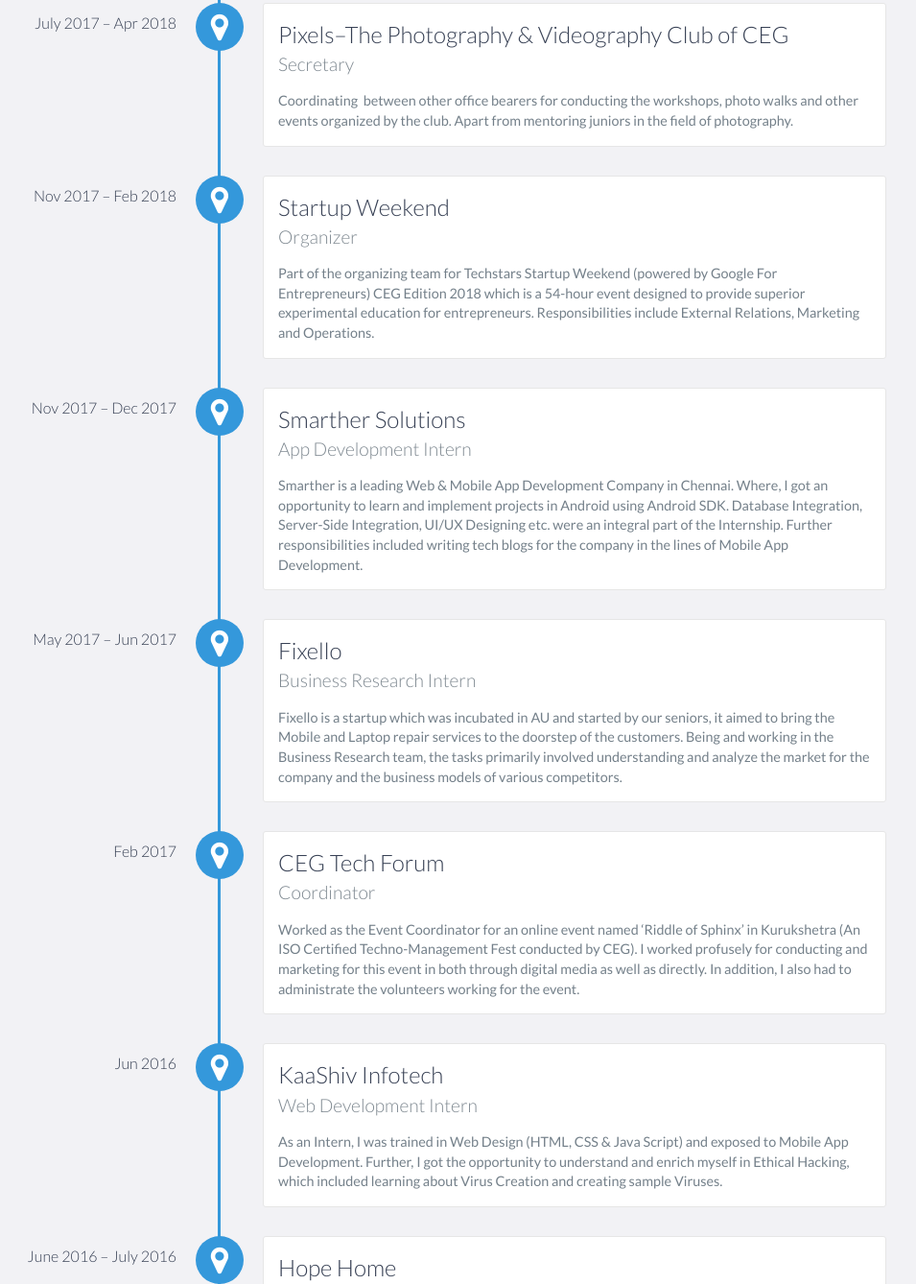
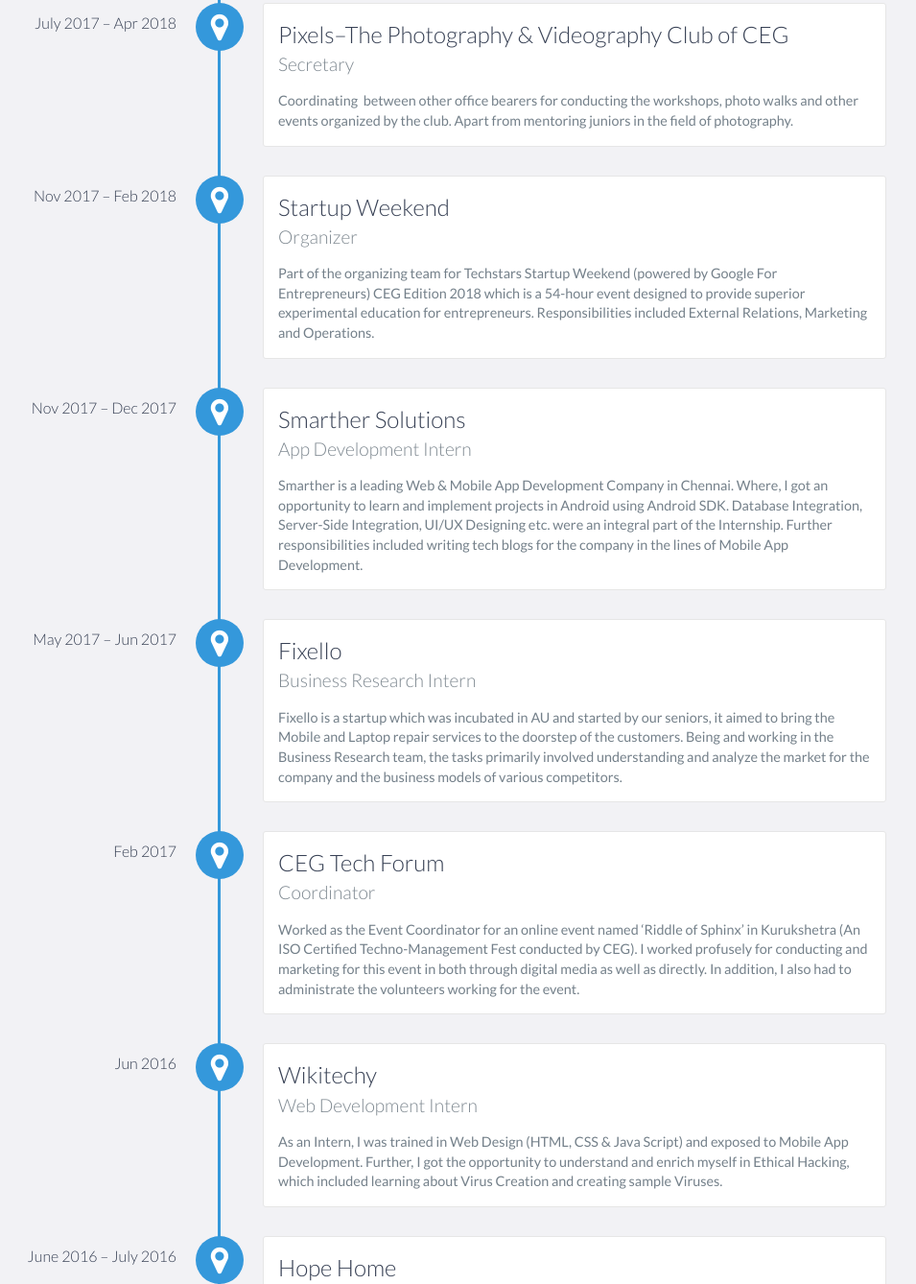
Before and after one commit to Rooppesh/rooppesh.github.io, a website: page index.html in a window 1280 px wide. Shown: the part 1781-3119 px from the top of the page at 96% size, without its empty margins (216-1171 px from the left). Drawn offline with nearby package versions, Linux system fonts and the light colour scheme.

Commit message:
Update index.html

```diff
--- a/index.html
+++ b/index.html
@@ -206,7 +206,7 @@
 Weekend   (powered   by   Google   For   Entrepreneurs)
 CEG   Edition   2018   which   is   a   54-hour   event   designed
 to   provide   superior   experimental   education   for
-entrepreneurs.   Responsibilities   include   External
+entrepreneurs.   Responsibilities   included   External
 Relations, Marketing and Operations.
                 </p>
             </div>
@@ -259,7 +259,7 @@
 
 
             <div data-date="Jun 2016">
-                <h3>KaaShiv Infotech </h3>
+                <h3>Wikitechy</h3>
                 <h4>Web Development Intern</h4>
                 <p>
                     As   an   Intern,   I   was   trained   in   Web   Design   (HTML,
```
